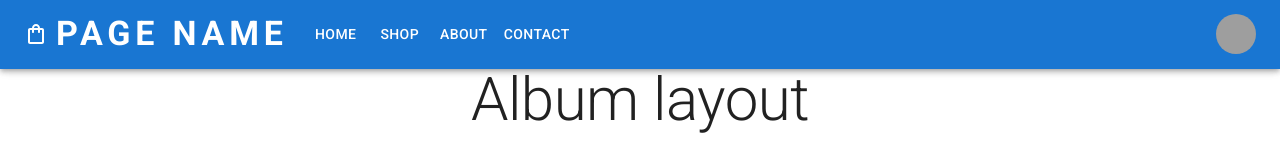
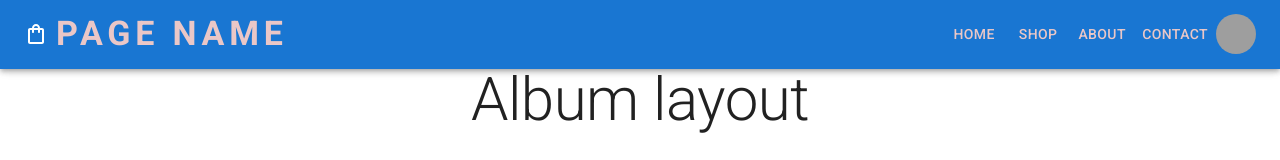
Before and after one commit to Maral1373/final-project-frontend, a React (Create React App) app: page / in a window 1280 px wide. Shown: the top 160 px of the page. Built offline with nearby package versions, Linux system fonts and the light colour scheme; grey boxes are pictures that could not be loaded.

Commit message:
AppBar styling fixes

```diff
--- a/src/components/AppBar/AppBar.jsx
+++ b/src/components/AppBar/AppBar.jsx
@@ -17,7 +17,7 @@ import ShoppingBagOutlinedIcon from "@mui/icons-material/ShoppingBagOutlined";
 const pages = [
   {
     title: "Home",
-    link: "./home",
+    link: "./",
   },
   {
     title: "Shop",
@@ -41,6 +41,7 @@ function ResponsiveAppBar() {
   const handleOpenNavMenu = (event) => {
     setAnchorElNav(event.currentTarget);
   };
+
   const handleOpenUserMenu = (event) => {
     setAnchorElUser(event.currentTarget);
   };
@@ -71,7 +72,7 @@ function ResponsiveAppBar() {
               fontFamily: "inherit",
               fontWeight: 700,
               letterSpacing: ".3rem",
-              color: "inherit",
+              color: "#EAC7C7",
               textDecoration: "none",
             }}
           >
@@ -129,18 +130,23 @@ function ResponsiveAppBar() {
               fontFamily: "inherit",
               fontWeight: 700,
               letterSpacing: ".3rem",
-              color: "inherit",
+              color: "#EAC7C7",
               textDecoration: "none",
             }}
           >
             PAGE NAME
           </Typography>
-          <Box sx={{ flexGrow: 1, display: { xs: "none", md: "flex" } }}>
+          <Box sx={{ flexGrow: 1, display: { xs: "none", md: "flex" } }} />
+          <Box sx={{ flexGrow: 0, display: { xs: "none", md: "flex" } }}>
             {pages.map((page) => (
               <Button
                 key={page.title}
                 onClick={handleCloseNavMenu}
-                sx={{ my: 2, color: "white", display: "block" }}
+                sx={{
+                  my: 2,
+                  color: "#EAC7C7",
+                  display: "block",
+                }}
               >
                 {page.title}
               </Button>
```
